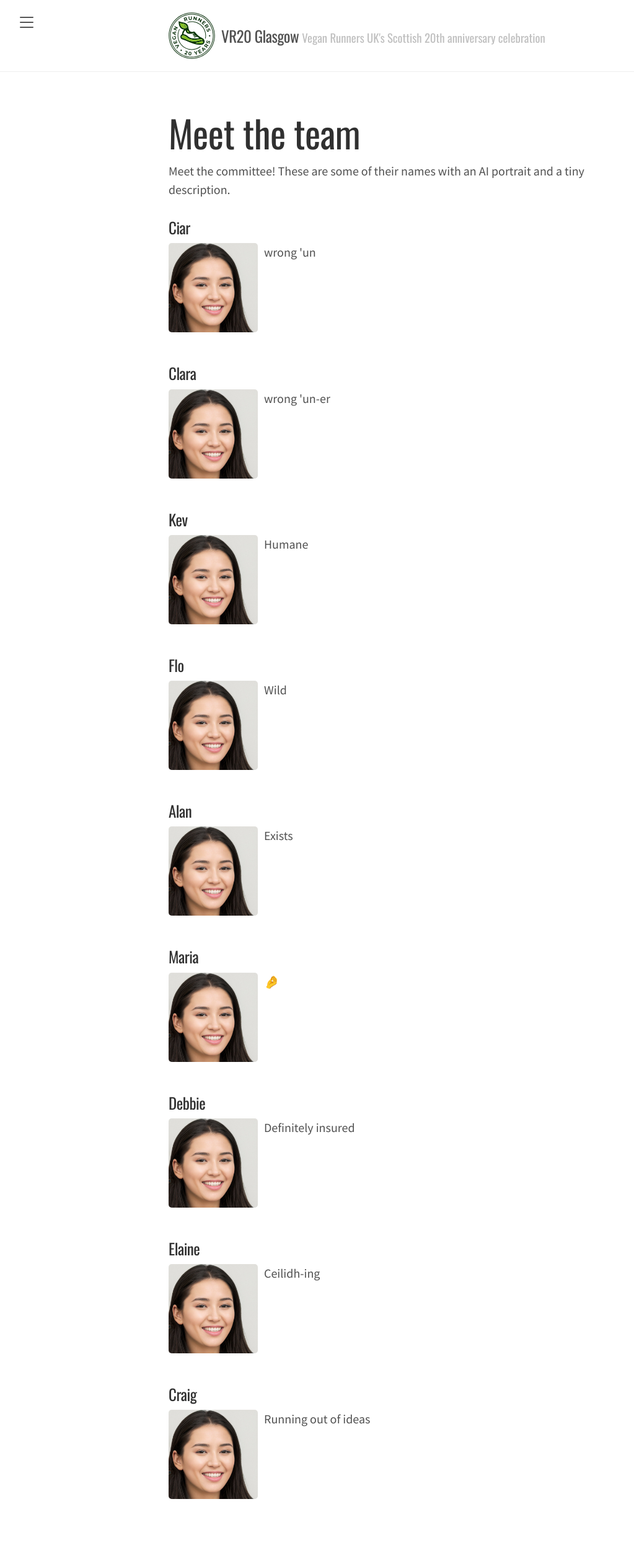
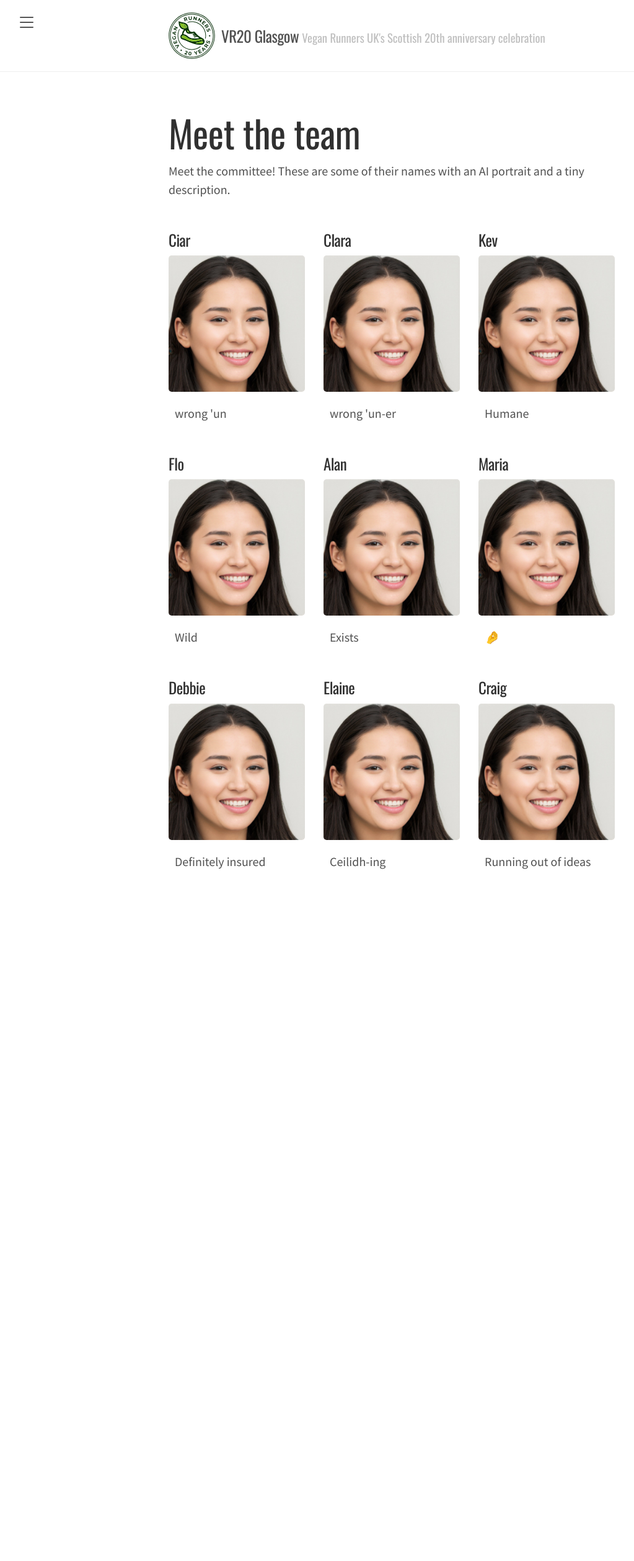
Before and after one commit to vr20glasgow/vr20glasgow.github.io, a Jekyll site: the page built from about.md, in a window 1280 px wide. Shown: the whole page at 62% size, without its empty margins (8-1031 px from the left). Built offline with Jekyll 4.4.1, drawn with Linux system fonts in a browser that asks for light colours; after the commit the page ends 1505 px from its top, so only the background shows below that.

Commit message:
looks nice in a grid

```diff
--- a/_includes/member.html
+++ b/_includes/member.html
@@ -1,7 +1,5 @@
-<h3>{{include.name}}</h3>
-<div style="display:inline-flex;">
-    <img src="{{ 'public/ai-portrait.jpg' | absolute_url }}" width="20%"/>
-    <p style="padding-left: 10px;">
-    {{include.description}}
-    </p>
+<div style="flex: 0 0 calc(100%/3 - 20px)">
+    <h3>{{include.name}}</h3>
+    <img src="{{ 'public/ai-portrait.jpg' | absolute_url }}" width="100%"/>
+    <p style="padding-left: 10px;">{{include.description}}</p>
 </div>
--- a/about.md
+++ b/about.md
@@ -7,7 +7,8 @@ sort: 5
 
 Meet the committee! These are some of their names with an AI portrait and a tiny
 description.
-
+<div class="flexgrid" style="display:flex; flex-wrap: wrap; justify-content: space-between">
 {% for member in site.data.members %}
 {% include member.html name=member.name description=member.description %}
 {% endfor %}
+</div>
```
